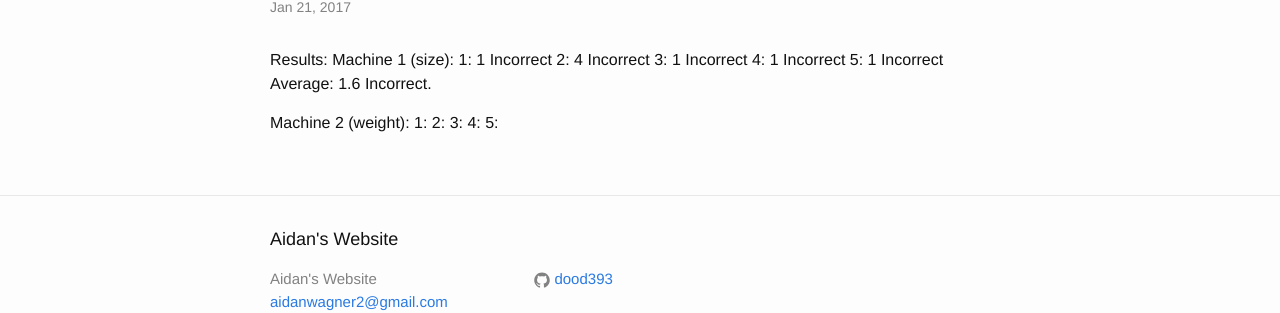
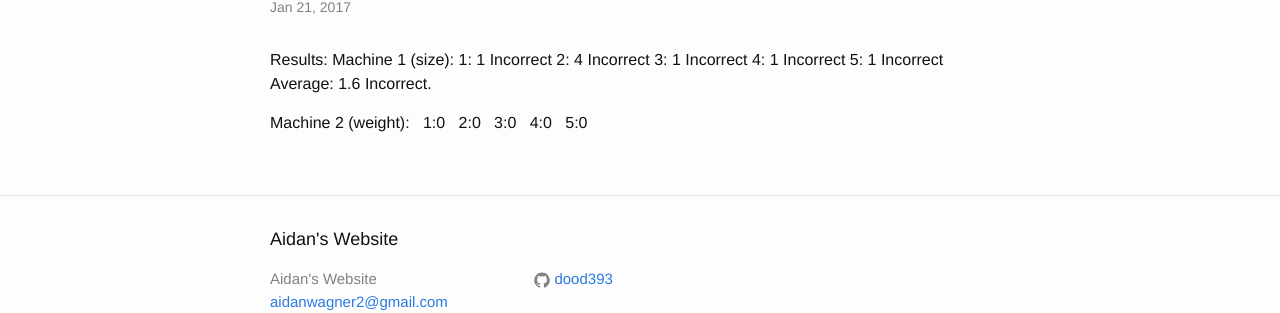
Before and after one commit to dood393/schoolblog, a Jekyll site: the page built from _posts/2017-01-20-Second-Post.markdown, in a window 1280 px wide. Shown: the part 152-465 px from the top of the page. Built offline with Jekyll 4.4.1, drawn with Linux system fonts in a browser that asks for light colours.

Commit message:
Update 2017-01-20-Second-Post.markdown

```diff
--- a/_posts/2017-01-20-Second-Post.markdown
+++ b/_posts/2017-01-20-Second-Post.markdown
@@ -16,8 +16,8 @@ Results:
 
 
   Machine 2 (weight):
-    1:
-    2:
-    3:
-    4:
-    5:
+    1:0
+    2:0
+    3:0
+    4:0
+    5:0
```
